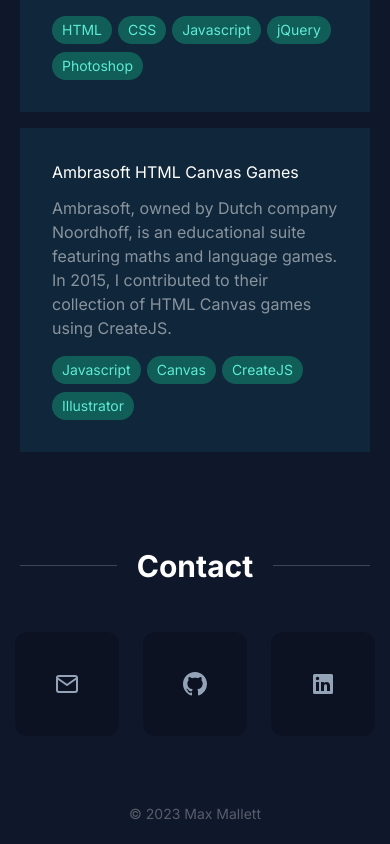
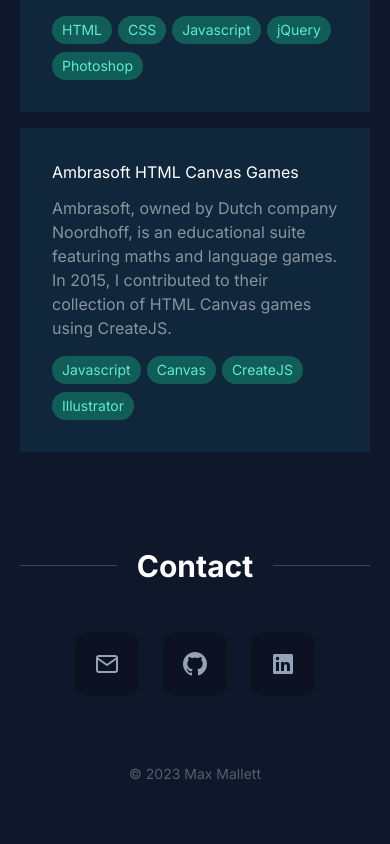
Before and after one commit to maxdmallett/next-js-portfolio-max-mallett, a Next.js app: page / in a window 390 px wide. Shown: the part 5780-6624 px from the top of the page. After the commit the page ends 6584 px from the top, so only its background shows below. Built offline with nearby package versions, Linux system fonts and the light colour scheme.

Commit message:
Contact links mobile padding

```diff
--- a/app/components/contactIconLink.tsx
+++ b/app/components/contactIconLink.tsx
@@ -10,7 +10,7 @@ const ContactIconLink = (props: ContactIconLinkProps) => {
     const { href, label, icon } = props
     return (
         <a
-            className="block hover:text-slate-200 p-10 bg-black/20 rounded-xl mx-3"
+            className="block hover:text-slate-200 p-5 sm:p-10 bg-black/20 rounded-xl mx-3"
             href={`${href}`}
             target="_blank"
             rel="noreferrer noopener"
```
